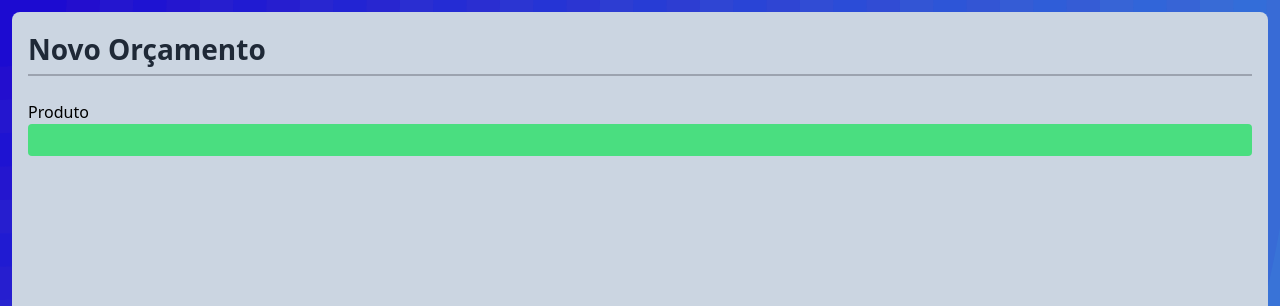
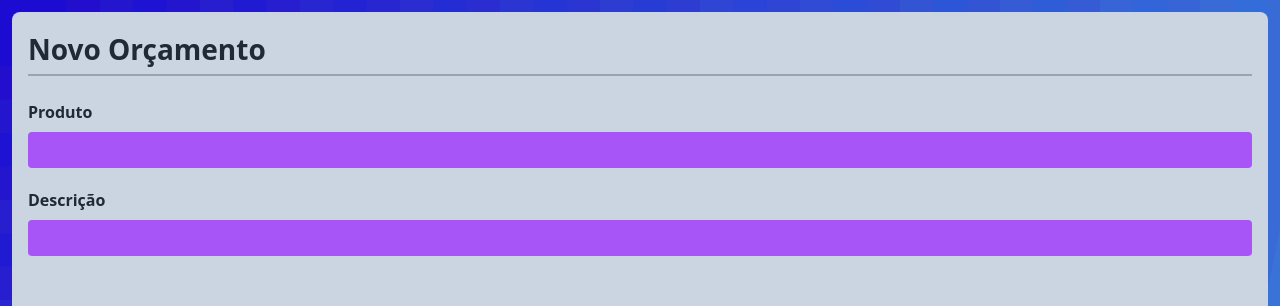
Before and after one commit to AdrianoAmorim/testeOrcamento, a React (Vite) app: page /new-report in a window 1280 px wide. Shown: the top 306 px of the page. Built offline with nearby package versions, Linux system fonts and the light colour scheme.

Commit message:
botao Donwload

```diff
--- /dev/null
+++ b/src/assets/img/icons/IconDownloadPdf.jsx
@@ -0,0 +1,8 @@
+// eslint-disable-next-line react/prop-types
+const IconDownloadPdf = ({ width, height }) => {
+    return (
+        <svg width={width} height={height} viewBox="0 0 24 24" fill="currentColor" xmlns="http://www.w3.org/2000/svg"><g id="SVGRepo_bgCarrier" strokeWidth="0"></g><g id="SVGRepo_tracerCarrier" strokeLinecap="round" strokeLinejoin="round"></g><g id="SVGRepo_iconCarrier"><path fillRule="evenodd" clipRule="evenodd" d="M9.163 2.819C9 3.139 9 3.559 9 4.4V11H7.803c-.883 0-1.325 0-1.534.176a.75.75 0 0 0-.266.62c.017.274.322.593.931 1.232l4.198 4.401c.302.318.453.476.63.535a.749.749 0 0 0 .476 0c.177-.059.328-.217.63-.535l4.198-4.4c.61-.64.914-.96.93-1.233a.75.75 0 0 0-.265-.62C17.522 11 17.081 11 16.197 11H15V4.4c0-.84 0-1.26-.164-1.581a1.5 1.5 0 0 0-.655-.656C13.861 2 13.441 2 12.6 2h-1.2c-.84 0-1.26 0-1.581.163a1.5 1.5 0 0 0-.656.656zM5 21a1 1 0 0 0 1 1h12a1 1 0 1 0 0-2H6a1 1 0 0 0-1 1z" fill="currentColor"></path></g></svg>
+    )
+}
+
+export default IconDownloadPdf;
--- a/src/components/ButtonPdf.jsx
+++ b/src/components/ButtonPdf.jsx
@@ -1,11 +1,16 @@
 import { PDFDownloadLink } from "@react-pdf/renderer";
 import DocumentPDF from "./DocumentPDF";
+import IconDownloadPdf from "../assets/img/icons/iconDownloadPdf";
 
 const ButtonPdf = ()=>{
     return(
         <PDFDownloadLink document={<DocumentPDF />} fileName="Orçamento-Facil.pdf">
         {({ loading,  }) =>
-          loading ? <button className='bg-blue-800 p-3' >Aguarde...</button>: <button className='bg-blue-800 p-3' >Download</button>
+          loading ?
+          <button className='p-3 text-[18px] font-semibold rounded bg-green-600 text-white shadow-md' >Aguarde...</button> :
+          <button className='p-3 text-[18px] font-semibold rounded bg-green-600 text-white shadow-md' >
+            <IconDownloadPdf width="32px" height="32px"/>
+          </button>
         }
       </PDFDownloadLink>
     )
--- a/src/components/Input.jsx
+++ b/src/components/Input.jsx
@@ -1,9 +1,9 @@
 
 // eslint-disable-next-line react/prop-types
-const Input = ({type, onChange, value})=>{
+const Input = ({type, onChange, value,id})=>{
     return(
-      <input type={type} value={value} onChange={onChange}
-      className="bg-green-400 h-8 outline-none ps-3 font-semibold text-[18px] text-gray-900 rounded"/>
+      <input type={type} value={value} onChange={onChange}  id={id}
+      className="bg-purple-500 h-9 outline-none ps-3 font-semibold text-[18px] text-white rounded"/>
     )
 }
 
--- /dev/null
+++ b/src/components/LabelInput.jsx
@@ -0,0 +1,11 @@
+
+// eslint-disable-next-line react/prop-types
+const LabelInput = ({children, to}) => {
+    return (
+        <label htmlFor={to} className="text-[16px] font-bold text-gray-800">
+            {children}
+        </label>
+    )
+}
+
+export default LabelInput
--- a/src/pages/Home/index.jsx
+++ b/src/pages/Home/index.jsx
@@ -1,8 +1,8 @@
-import IconNewOrc from "../../assets/img/icons/iconNewOrc";
 import Button from "../../components/Button";
 
 import LogoApp from "../../assets/img/logoApp.png"
 import { useNavigate } from "react-router-dom";
+import IconNewOrc from "../../assets/img/icons/iconNewOrc";
 
 const Home = () => {
     const navigate = useNavigate();
@@ -14,6 +14,7 @@ const Home = () => {
 
             <Button width="icon" onClick={()=> navigate("/new-report")}>
                 Novo Orçamento
+
                 <IconNewOrc width="38px" height="38px" className="text-white" />
             </Button>
 
--- a/src/pages/NewOrcamento/index.jsx
+++ b/src/pages/NewOrcamento/index.jsx
@@ -1,15 +1,27 @@
+import ButtonPdf from "../../components/ButtonPdf";
 import Input from "../../components/Input";
+import LabelInput from "../../components/LabelInput";
 
 const NewOrcamento = () => {
     return (
         <div className=" w-full h-full max-h-[500px] rounded-[8px] p-4 flex flex-col items-center bg-slate-300 ">
-           <span className="font-bold w-full text-[28px] text-gray-800 mb-6 pb-1 border-b-2 border-gray-400">Novo Orçamento</span>
+            <span className="font-bold w-full text-[28px] text-gray-800 mb-6 pb-1 border-b-2 border-gray-400">
+                Novo Orçamento
+            </span>
 
-           <div className="flex flex-col w-full">
-            <span>Produto</span>
-            <Input />
+            <div className="flex flex-col w-full gap-2 mb-5">
+                <LabelInput to="produto">Produto</LabelInput>
+                <Input id="produto" />
+            </div>
+            <div className="flex flex-col w-full gap-2">
+                <LabelInput to="produto">Descrição</LabelInput>
+                <Input id="produto" />
+            </div>
 
-           </div>
+            <div className="fixed bottom-6 right-4">
+
+                <ButtonPdf />
+            </div>
         </div>
     )
 
```
